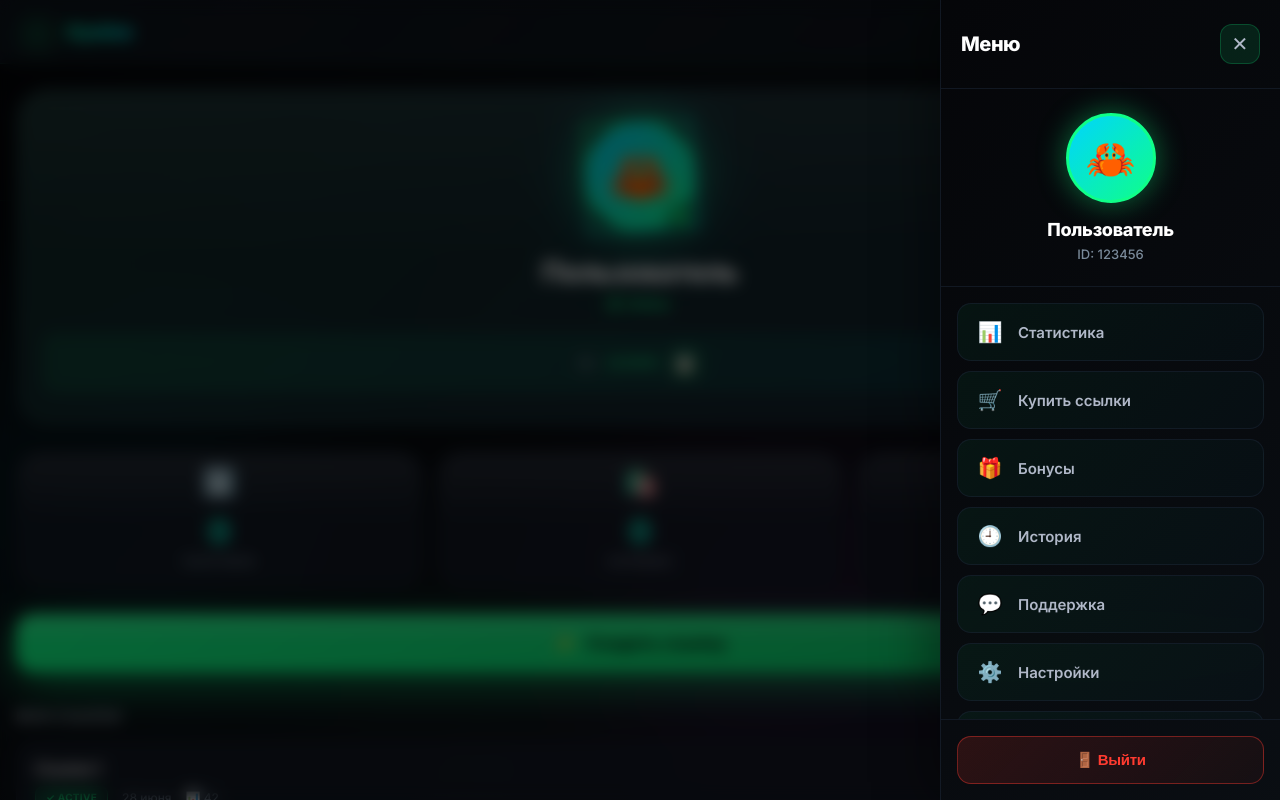
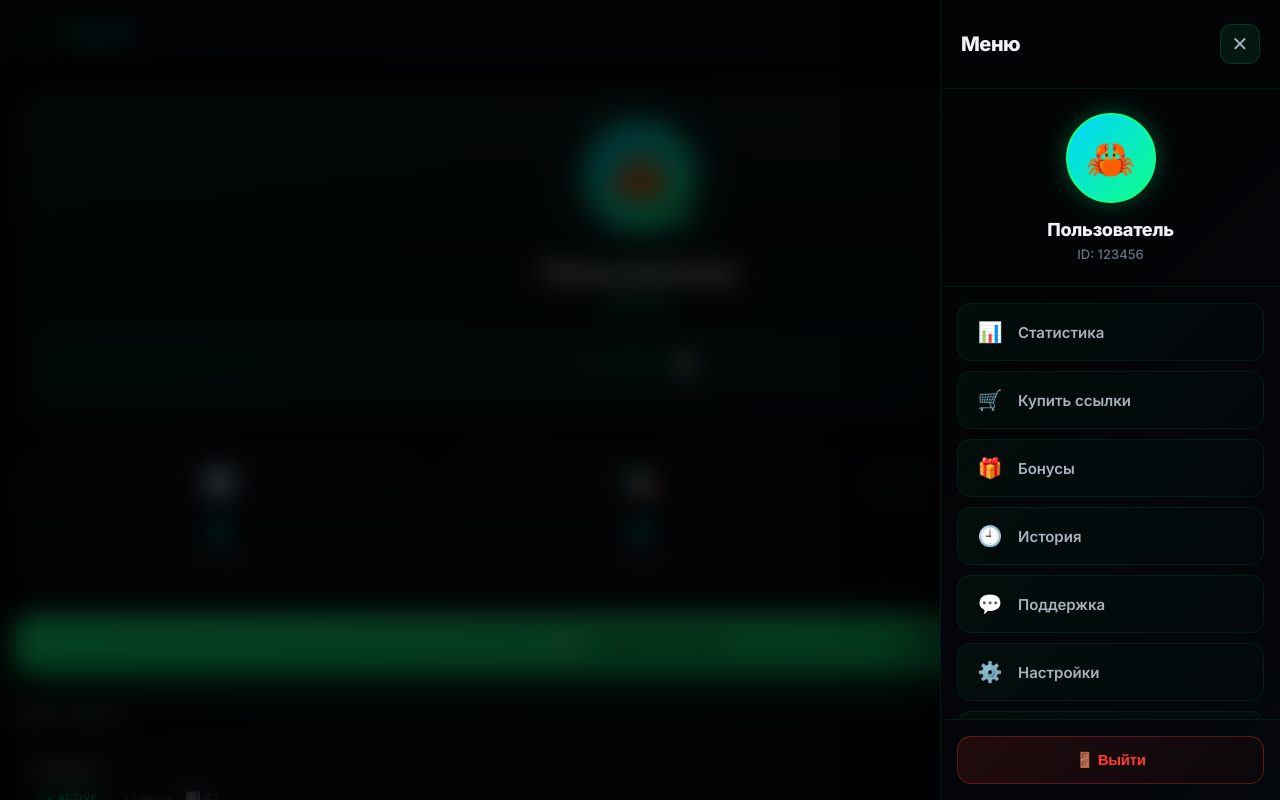
Before and after one commit to loading-a/Bobos, a plain HTML site: page index.html in a window 1280 px wide. Both pictures are taken after a click on the button "Меню". Drawn offline with Linux system fonts and the light colour scheme.

Commit message:
Create enterprise-dark Telegram Mini App with deep dark theme and serious professional design

```diff
--- a/index.html
+++ b/index.html
@@ -3,7 +3,7 @@
 <head>
     <meta charset="UTF-8">
     <meta name="viewport" content="width=device-width, initial-scale=1.0, viewport-fit=cover, user-scalable=no">
-    <title>Крабик - Premium Mini App</title>
+    <title>Крабик - Enterprise Mini App</title>
     <script src="https://telegram.org/js/telegram-web-app.js"></script>
     <link href="https://fonts.googleapis.com/css2?family=Inter:wght@300;400;500;600;700;800&display=swap" rel="stylesheet">
 
@@ -14,24 +14,24 @@
             --primary-light: #2fff99;
             --secondary: #00d4ff;
             --secondary-dark: #0099cc;
-            --accent: #ff00ff;
-            --accent-dark: #cc00cc;
+            --accent: #00a8e8;
+            --accent-dark: #006699;
 
-            --bg-0: #050609;
-            --bg-1: #0a0e13;
-            --bg-2: #0f1419;
-            --bg-3: #141b26;
-            --bg-card: rgba(20, 27, 38, 0.8);
-            --bg-overlay: rgba(5, 6, 9, 0.95);
+            --bg-0: #020304;
+            --bg-1: #030507;
+            --bg-2: #04070b;
+            --bg-3: #05090e;
+            --bg-card: rgba(8, 12, 18, 0.9);
+            --bg-overlay: rgba(2, 3, 4, 0.98);
 
-            --text-primary: #ffffff;
-            --text-secondary: #b0b8c8;
-            --text-tertiary: #7a8a9a;
+            --text-primary: #f0f3f7;
+            --text-secondary: #a8b2bc;
+            --text-tertiary: #6a7280;
 
-            --border: rgba(26, 35, 50, 0.6);
-            --shadow: 0 20px 60px rgba(0, 0, 0, 0.5);
-            --shadow-lg: 0 30px 80px rgba(0, 0, 0, 0.6);
-            --shadow-sm: 0 4px 16px rgba(0, 0, 0, 0.3);
+            --border: rgba(15, 255, 136, 0.08);
+            --shadow: 0 20px 60px rgba(0, 0, 0, 0.7);
+            --shadow-lg: 0 30px 80px rgba(0, 0, 0, 0.8);
+            --shadow-sm: 0 4px 16px rgba(0, 0, 0, 0.5);
 
             --safe-area-inset-top: env(safe-area-inset-top, 0px);
             --safe-area-inset-bottom: env(safe-area-inset-bottom, 0px);
@@ -53,13 +53,13 @@
 
         body {
             font-family: 'Inter', -apple-system, BlinkMacSystemFont, 'Segoe UI', sans-serif;
-            background: linear-gradient(135deg, #050609 0%, #0a0e13 30%, #0f1419 60%, #1a0f2e 100%);
+            background: linear-gradient(135deg, #020304 0%, #030507 25%, #04070b 50%, #05090e 75%, #030a0f 100%);
             color: var(--text-primary);
             overflow-x: hidden;
             position: relative;
         }
 
-        /* Advanced Background Effects */
+        /* Advanced Dark Background Effects */
         .bg-container {
             position: fixed;
             top: 0;
@@ -75,7 +75,7 @@
             position: absolute;
             border-radius: 50%;
             filter: blur(100px);
-            opacity: 0.2;
+            opacity: 0.08;
         }
 
         .glow-blob-1 {
@@ -107,8 +107,8 @@
 
         .glow-line {
             position: absolute;
-            background: linear-gradient(90deg, transparent, rgba(15, 255, 136, 0.1), transparent);
-            animation: slideX 6s ease-in-out infinite;
+            background: linear-gradient(90deg, transparent, rgba(15, 255, 136, 0.05), transparent);
+            animation: slideX 8s ease-in-out infinite;
         }
 
         .glow-line-1 {
@@ -179,12 +179,12 @@
         }
 
         .content-wrapper::-webkit-scrollbar-thumb {
-            background: rgba(15, 255, 136, 0.2);
+            background: rgba(15, 255, 136, 0.12);
             border-radius: 4px;
         }
 
         .content-wrapper::-webkit-scrollbar-thumb:hover {
-            background: rgba(15, 255, 136, 0.4);
+            background: rgba(15, 255, 136, 0.2);
         }
 
         /* Header */
@@ -197,12 +197,12 @@
             align-items: center;
             justify-content: space-between;
             padding: 0 20px;
-            backdrop-filter: blur(30px);
-            -webkit-backdrop-filter: blur(30px);
-            background: linear-gradient(135deg, rgba(20, 27, 38, 0.7) 0%, rgba(15, 20, 30, 0.5) 100%);
-            border-bottom: 1px solid rgba(15, 255, 136, 0.1);
+            backdrop-filter: blur(40px);
+            -webkit-backdrop-filter: blur(40px);
+            background: linear-gradient(135deg, rgba(8, 12, 18, 0.85) 0%, rgba(5, 9, 14, 0.7) 100%);
+            border-bottom: 1px solid rgba(15, 255, 136, 0.06);
             margin-top: var(--safe-area-inset-top);
-            box-shadow: 0 4px 20px rgba(0, 0, 0, 0.3);
+            box-shadow: 0 4px 24px rgba(0, 0, 0, 0.5);
         }
 
         .header::after {
@@ -212,7 +212,7 @@
             left: 0;
             right: 0;
             height: 1px;
-            background: linear-gradient(90deg, transparent, rgba(15, 255, 136, 0.2), transparent);
+            background: linear-gradient(90deg, transparent, rgba(15, 255, 136, 0.1), transparent);
         }
 
         .header__logo {
@@ -221,27 +221,28 @@
             gap: 12px;
             font-size: 28px;
             font-weight: 800;
-            background: linear-gradient(135deg, var(--primary) 0%, var(--secondary) 100%);
+            background: linear-gradient(135deg, var(--primary) 0%, var(--accent) 100%);
             -webkit-background-clip: text;
             -webkit-text-fill-color: transparent;
             background-clip: text;
-            text-shadow: 0 0 20px rgba(15, 255, 136, 0.3);
+            text-shadow: 0 0 20px rgba(15, 255, 136, 0.2);
         }
 
         .header__logo-icon {
-            filter: drop-shadow(0 0 10px rgba(15, 255, 136, 0.5));
+            filter: drop-shadow(0 0 8px rgba(15, 255, 136, 0.3));
         }
 
         .header__logo-text {
             font-size: 18px;
             letter-spacing: -0.5px;
+            font-weight: 800;
         }
 
         .header__button {
             width: 44px;
             height: 44px;
-            background: linear-gradient(135deg, rgba(15, 255, 136, 0.1) 0%, rgba(0, 212, 255, 0.05) 100%);
-            border: 1px solid rgba(15, 255, 136, 0.2);
+            background: linear-gradient(135deg, rgba(15, 255, 136, 0.06) 0%, rgba(0, 168, 232, 0.03) 100%);
+            border: 1px solid rgba(15, 255, 136, 0.12);
             border-radius: 14px;
             display: flex;
             align-items: center;
@@ -259,14 +260,14 @@
             content: '';
             position: absolute;
             inset: 0;
-            background: radial-gradient(circle at center, rgba(15, 255, 136, 0.1) 0%, transparent 70%);
+            background: radial-gradient(circle at center, rgba(15, 255, 136, 0.08) 0%, transparent 70%);
             opacity: 0;
             transition: opacity 0.3s;
             border-radius: 14px;
         }
 
         .header__button:hover {
-            background: linear-gradient(135deg, rgba(15, 255, 136, 0.2) 0%, rgba(0, 212, 255, 0.1) 100%);
+            background: linear-gradient(135deg, rgba(15, 255, 136, 0.12) 0%, rgba(0, 168, 232, 0.06) 100%);
             color: var(--primary);
             border-color: var(--primary);
         }
@@ -290,8 +291,8 @@
         /* Profile Card */
         .profile-card {
             background: var(--bg-card);
-            backdrop-filter: blur(30px);
-            -webkit-backdrop-filter: blur(30px);
+            backdrop-filter: blur(40px);
+            -webkit-backdrop-filter: blur(40px);
             border: 1px solid var(--border);
             border-radius: 32px;
             padding: 32px 24px;
@@ -306,7 +307,7 @@
             content: '';
             position: absolute;
             inset: 0;
-            background: linear-gradient(135deg, rgba(15, 255, 136, 0.08) 0%, rgba(0, 212, 255, 0.04) 100%);
+            background: linear-gradient(135deg, rgba(15, 255, 136, 0.05) 0%, rgba(0, 168, 232, 0.02) 100%);
             pointer-events: none;
         }
 
@@ -314,7 +315,7 @@
             content: '';
             position: absolute;
             inset: 1px;
-            background: linear-gradient(to bottom, rgba(255, 255, 255, 0.05), transparent 50%);
+            background: linear-gradient(to bottom, rgba(255, 255, 255, 0.03), transparent 50%);
             border-radius: 32px;
             pointer-events: none;
         }
@@ -334,22 +335,23 @@
             align-items: center;
             justify-content: center;
             font-size: 52px;
-            border: 3px solid var(--primary);
+            border: 2px solid var(--primary);
             box-shadow:
-                0 0 40px rgba(15, 255, 136, 0.5),
-                0 0 80px rgba(0, 212, 255, 0.3),
-                inset 0 0 30px rgba(0, 212, 255, 0.2);
+                0 0 30px rgba(15, 255, 136, 0.3),
+                0 0 60px rgba(0, 212, 255, 0.2),
+                inset 0 0 20px rgba(0, 168, 232, 0.15);
             position: relative;
         }
 
         .profile__avatar::before {
             content: '';
             position: absolute;
-            inset: -3px;
+            inset: -2px;
             border: 2px solid transparent;
-            border-image: linear-gradient(135deg, var(--primary), var(--secondary)) 1;
+            border-image: linear-gradient(135deg, var(--primary), var(--accent)) 1;
             border-radius: 50%;
-            animation: spin 8s linear infinite;
+            animation: spin 10s linear infinite;
+            opacity: 0.5;
         }
 
         .profile__avatar::after {
@@ -362,7 +364,7 @@
             bottom: 0;
             right: 0;
             border: 3px solid var(--bg-0);
-            box-shadow: 0 0 15px rgba(15, 255, 136, 0.8);
+            box-shadow: 0 0 12px rgba(15, 255, 136, 0.6);
             animation: pulse 2s ease-in-out infinite;
             z-index: 2;
         }
@@ -379,11 +381,11 @@
         @keyframes pulse {
             0%, 100% {
                 opacity: 1;
-                box-shadow: 0 0 15px rgba(15, 255, 136, 0.8);
+                box-shadow: 0 0 12px rgba(15, 255, 136, 0.6);
             }
             50% {
                 opacity: 0.5;
-                box-shadow: 0 0 30px rgba(15, 255, 136, 1);
+                box-shadow: 0 0 24px rgba(15, 255, 136, 0.8);
             }
         }
 
@@ -392,6 +394,7 @@
             font-weight: 800;
             margin-bottom: 6px;
             letter-spacing: -0.5px;
+            color: var(--text-primary);
         }
 
         .profile__status {
@@ -419,10 +422,10 @@
             align-items: center;
             justify-content: center;
             gap: 10px;
-            background: linear-gradient(135deg, rgba(15, 255, 136, 0.1) 0%, rgba(0, 212, 255, 0.05) 100%);
+            background: linear-gradient(135deg, rgba(15, 255, 136, 0.08) 0%, rgba(0, 168, 232, 0.03) 100%);
             padding: 14px 18px;
             border-radius: 14px;
-            border: 1px solid var(--border);
+            border: 1px solid rgba(15, 255, 136, 0.1);
             font-size: 13px;
             color: var(--text-secondary);
             backdrop-filter: blur(20px);
@@ -439,8 +442,8 @@
         .profile__id-copy {
             width: 32px;
             height: 32px;
-            background: rgba(15, 255, 136, 0.15);
-            border: 1px solid rgba(15, 255, 136, 0.3);
+            background: rgba(15, 255, 136, 0.1);
+            border: 1px solid rgba(15, 255, 136, 0.2);
             border-radius: 10px;
             cursor: pointer;
             display: flex;
@@ -452,10 +455,10 @@
         }
 
         .profile__id-copy:hover {
-            background: rgba(15, 255, 136, 0.25);
+            background: rgba(15, 255, 136, 0.2);
             color: var(--primary);
             border-color: var(--primary);
-            box-shadow: 0 0 15px rgba(15, 255, 136, 0.3);
+            box-shadow: 0 0 12px rgba(15, 255, 136, 0.25);
         }
 
         .profile__id-copy:active {
@@ -472,8 +475,8 @@
 
         .stat-card {
             background: var(--bg-card);
-            backdrop-filter: blur(30px);
-            -webkit-backdrop-filter: blur(30px);
+            backdrop-filter: blur(40px);
+            -webkit-backdrop-filter: blur(40px);
             border: 1px solid var(--border);
             border-radius: 24px;
             padding: 20px 16px;
@@ -489,7 +492,7 @@
             content: '';
             position: absolute;
             inset: 0;
-            background: linear-gradient(135deg, rgba(15, 255, 136, 0.15) 0%, transparent 100%);
+            background: linear-gradient(135deg, rgba(15, 255, 136, 0.1) 0%, transparent 100%);
             opacity: 0;
             transition: opacity 0.4s ease;
         }
@@ -498,16 +501,16 @@
             content: '';
             position: absolute;
             inset: 1px;
-            background: linear-gradient(to bottom, rgba(255, 255, 255, 0.08), transparent 50%);
+            background: linear-gradient(to bottom, rgba(255, 255, 255, 0.04), transparent 50%);
             border-radius: 24px;
             pointer-events: none;
         }
 
         .stat-card:hover {
             border-color: var(--primary);
-            box-shadow: 0 12px 40px rgba(15, 255, 136, 0.25);
+            box-shadow: 0 12px 40px rgba(15, 255, 136, 0.15);
             transform: translateY(-6px);
-            background: linear-gradient(135deg, rgba(15, 255, 136, 0.15) 0%, rgba(20, 27, 38, 0.8) 100%);
+            background: linear-gradient(135deg, rgba(15, 255, 136, 0.12) 0%, var(--bg-card) 100%);
         }
 
         .stat-card:hover::before {
@@ -545,7 +548,7 @@
         .stat-card__value {
             font-size: 32px;
             font-weight: 800;
-            background: linear-gradient(135deg, var(--primary), var(--secondary));
+            background: linear-gradient(135deg, var(--primary), var(--accent));
             -webkit-background-clip: text;
             -webkit-text-fill-color: transparent;
             background-clip: text;
@@ -577,7 +580,7 @@
             justify-content: center;
             gap: 12px;
             transition: all 0.4s cubic-bezier(0.4, 0, 0.2, 1);
-            box-shadow: 0 12px 40px rgba(15, 255, 136, 0.5);
+            box-shadow: 0 12px 40px rgba(15, 255, 136, 0.35);
             position: relative;
             overflow: hidden;
             animation: slideUp 0.8s cubic-bezier(0.4, 0, 0.2, 1) 0.3s both;
@@ -588,7 +591,7 @@
             content: '';
             position: absolute;
             inset: 0;
-            background: radial-gradient(circle at var(--x, 50%) var(--y, 50%), rgba(255, 255, 255, 0.4), transparent 50%);
+            background: radial-gradient(circle at var(--x, 50%) var(--y, 50%), rgba(255, 255, 255, 0.3), transparent 50%);
             opacity: 0;
             transition: opacity 0.6s ease;
         }
@@ -597,19 +600,19 @@
             content: '';
             position: absolute;
             inset: 1px;
-            background: linear-gradient(to bottom, rgba(255, 255, 255, 0.15), transparent 50%);
+            background: linear-gradient(to bottom, rgba(255, 255, 255, 0.12), transparent 50%);
             border-radius: 18px;
             pointer-events: none;
         }
 
         .btn-create:hover {
             transform: translateY(-4px);
-            box-shadow: 0 16px 50px rgba(15, 255, 136, 0.6);
+            box-shadow: 0 16px 50px rgba(15, 255, 136, 0.45);
         }
 
         .btn-create:active {
             transform: translateY(-1px);
-            box-shadow: 0 8px 30px rgba(15, 255, 136, 0.4);
+            box-shadow: 0 8px 30px rgba(15, 255, 136, 0.3);
         }
 
         /* Links Section */
@@ -632,8 +635,8 @@
 
         .link-item {
             background: var(--bg-card);
-            backdrop-filter: blur(30px);
-            -webkit-backdrop-filter: blur(30px);
+            backdrop-filter: blur(40px);
+            -webkit-backdrop-filter: blur(40px);
             border: 1px solid var(--border);
             border-radius: 18px;
             padding: 18px;
@@ -651,7 +654,7 @@
             content: '';
             position: absolute;
             inset: 0;
-            background: linear-gradient(135deg, rgba(15, 255, 136, 0.1) 0%, transparent 100%);
+            background: linear-gradient(135deg, rgba(15, 255, 136, 0.08) 0%, transparent 100%);
             opacity: 0;
             transition: opacity 0.4s ease;
         }
@@ -662,7 +665,7 @@
 
         .link-item:hover {
             border-color: var(--primary);
-            box-shadow: 0 12px 40px rgba(15, 255, 136, 0.2);
+            box-shadow: 0 12px 40px rgba(15, 255, 136, 0.12);
             transform: translateX(6px);
         }
 
@@ -699,12 +702,12 @@
         }
 
         .link-item__badge {
-            background: linear-gradient(135deg, rgba(15, 255, 136, 0.2) 0%, rgba(15, 255, 136, 0.05) 100%);
+            background: linear-gradient(135deg, rgba(15, 255, 136, 0.15) 0%, rgba(15, 255, 136, 0.04) 100%);
             color: var(--primary);
             padding: 4px 10px;
             border-radius: 8px;
             font-weight: 700;
-            border: 1px solid rgba(15, 255, 136, 0.3);
+            border: 1px solid rgba(15, 255, 136, 0.2);
             text-transform: uppercase;
             letter-spacing: 0.3px;
             font-size: 10px;
@@ -718,8 +721,8 @@
         .link-item__btn {
             width: 36px;
             height: 36px;
-            background: rgba(15, 255, 136, 0.1);
-            border: 1px solid rgba(15, 255, 136, 0.2);
+            background: rgba(15, 255, 136, 0.08);
+            border: 1px solid rgba(15, 255, 136, 0.15);
             border-radius: 10px;
             display: flex;
             align-items: center;
@@ -731,10 +734,10 @@
         }
 
         .link-item__btn:hover {
-            background: rgba(15, 255, 136, 0.25);
+            background: rgba(15, 255, 136, 0.18);
             color: var(--primary);
             border-color: var(--primary);
-            box-shadow: 0 0 15px rgba(15, 255, 136, 0.3);
+            box-shadow: 0 0 12px rgba(15, 255, 136, 0.2);
         }
 
         .link-item__btn:active {
@@ -752,6 +755,7 @@
             font-size: 72px;
             margin-bottom: 20px;
             animation: float 3s ease-in-out infinite;
+            opacity: 0.8;
         }
 
         .empty-state__title {
@@ -759,6 +763,7 @@
             font-weight: 800;
             margin-bottom: 10px;
             letter-spacing: -0.5px;
+            color: var(--text-primary);
         }
 
         .empty-state__text {
@@ -772,9 +777,9 @@
             display: none;
             position: fixed;
             inset: 0;
-            background: rgba(0, 0, 0, 0.6);
-            backdrop-filter: blur(8px);
-            -webkit-backdrop-filter: blur(8px);
+            background: rgba(0, 0, 0, 0.75);
+            backdrop-filter: blur(12px);
+            -webkit-backdrop-filter: blur(12px);
             z-index: 998;
             animation: fadeIn 0.4s ease;
         }
@@ -790,16 +795,16 @@
             width: 100%;
             max-width: 340px;
             height: 100vh;
-            background: linear-gradient(135deg, rgba(5, 6, 9, 0.98) 0%, rgba(10, 14, 19, 0.98) 100%);
-            backdrop-filter: blur(40px);
-            -webkit-backdrop-filter: blur(40px);
+            background: linear-gradient(135deg, rgba(2, 3, 4, 0.99) 0%, rgba(4, 7, 11, 0.98) 100%);
+            backdrop-filter: blur(50px);
+            -webkit-backdrop-filter: blur(50px);
             border-left: 1px solid var(--border);
             z-index: 999;
             display: flex;
             flex-direction: column;
             transform: translateX(100%);
             transition: transform 0.4s cubic-bezier(0.4, 0, 0.2, 1);
-            box-shadow: -12px 0 50px rgba(0, 0, 0, 0.4);
+            box-shadow: -12px 0 60px rgba(0, 0, 0, 0.6);
         }
 
         .menu-overlay.active {
@@ -819,13 +824,14 @@
             font-size: 20px;
             font-weight: 800;
             letter-spacing: -0.5px;
+            color: var(--text-primary);
         }
 
         .menu-overlay__close {
             width: 40px;
             height: 40px;
-            background: rgba(15, 255, 136, 0.1);
-            border: 1px solid rgba(15, 255, 136, 0.2);
+            background: rgba(15, 255, 136, 0.08);
+            border: 1px solid rgba(15, 255, 136, 0.15);
             border-radius: 12px;
             display: flex;
             align-items: center;
@@ -837,10 +843,10 @@
         }
 
         .menu-overlay__close:hover {
-            background: rgba(15, 255, 136, 0.25);
+            background: rgba(15, 255, 136, 0.18);
             color: var(--primary);
             border-color: var(--primary);
-            box-shadow: 0 0 15px rgba(15, 255, 136, 0.3);
+            box-shadow: 0 0 12px rgba(15, 255, 136, 0.2);
         }
 
         .menu-overlay__profile {
@@ -859,8 +865,8 @@
             align-items: center;
             justify-content: center;
             font-size: 40px;
-            border: 3px solid var(--primary);
-            box-shadow: 0 0 30px rgba(15, 255, 136, 0.4);
+            border: 2px solid var(--primary);
+            box-shadow: 0 0 24px rgba(15, 255, 136, 0.3);
         }
 
         .menu-overlay__name {
@@ -868,6 +874,7 @@
             font-weight: 800;
             margin-bottom: 6px;
             letter-spacing: -0.3px;
+            color: var(--text-primary);
         }
 
         .menu-overlay__email {
@@ -890,14 +897,14 @@
         }
 
         .menu-overlay__content::-webkit-scrollbar-thumb {
-            background: rgba(15, 255, 136, 0.2);
+            background: rgba(15, 255, 136, 0.12);
             border-radius: 3px;
         }
 
         .menu-item {
             padding: 16px 18px;
-            background: linear-gradient(135deg, rgba(15, 255, 136, 0.05) 0%, rgba(0, 212, 255, 0.02) 100%);
-            border: 1px solid var(--border);
+            background: linear-gradient(135deg, rgba(15, 255, 136, 0.04) 0%, rgba(0, 168, 232, 0.01) 100%);
+            border: 1px solid rgba(15, 255, 136, 0.08);
             border-radius: 14px;
             display: flex;
             align-items: center;
@@ -914,7 +921,7 @@
             content: '';
             position: absolute;
             inset: 0;
-            background: linear-gradient(135deg, rgba(15, 255, 136, 0.15) 0%, transparent 100%);
+            background: linear-gradient(135deg, rgba(15, 255, 136, 0.1) 0%, transparent 100%);
             opacity: 0;
             transition: opacity 0.3s ease;
             border-radius: 14px;
@@ -926,10 +933,10 @@
         }
 
         .menu-item:hover {
-            background: linear-gradient(135deg, rgba(15, 255, 136, 0.15) 0%, rgba(15, 255, 136, 0.05) 100%);
+            background: linear-gradient(135deg, rgba(15, 255, 136, 0.12) 0%, rgba(15, 255, 136, 0.03) 100%);
             color: var(--primary);
             border-color: var(--primary);
-            box-shadow: 0 0 20px rgba(15, 255, 136, 0.2);
+            box-shadow: 0 0 16px rgba(15, 255, 136, 0.15);
             transform: translateX(4px);
         }
 
@@ -949,8 +956,8 @@
         .menu-overlay__logout {
             width: 100%;
             padding: 14px 18px;
-            background: linear-gradient(135deg, rgba(255, 59, 48, 0.15) 0%, rgba(255, 59, 48, 0.05) 100%);
-            border: 1px solid rgba(255, 59, 48, 0.4);
+            background: linear-gradient(135deg, rgba(255, 59, 48, 0.12) 0%, rgba(255, 59, 48, 0.03) 100%);
+            border: 1px solid rgba(255, 59, 48, 0.3);
             border-radius: 14px;
             color: #ff3b30;
             font-size: 15px;
@@ -961,9 +968,9 @@
         }
 
         .menu-overlay__logout:hover {
-            background: linear-gradient(135deg, rgba(255, 59, 48, 0.25) 0%, rgba(255, 59, 48, 0.1) 100%);
+            background: linear-gradient(135deg, rgba(255, 59, 48, 0.2) 0%, rgba(255, 59, 48, 0.08) 100%);
             border-color: #ff3b30;
-            box-shadow: 0 0 20px rgba(255, 59, 48, 0.2);
+            box-shadow: 0 0 16px rgba(255, 59, 48, 0.15);
         }
 
         .menu-overlay__logout:active {
@@ -1066,7 +1073,7 @@
     </style>
 </head>
 <body>
-    <!-- Advanced Background Container -->
+    <!-- Advanced Dark Background Container -->
     <div class="bg-container">
         <div class="glow-blob glow-blob-1"></div>
         <div class="glow-blob glow-blob-2"></div>
@@ -1203,7 +1210,7 @@
             tg.ready();
             tg.expand();
             tg.setHeaderColor('transparent');
-            tg.setBackgroundColor('#050609');
+            tg.setBackgroundColor('#020304');
         }
 
         // Elements
```
